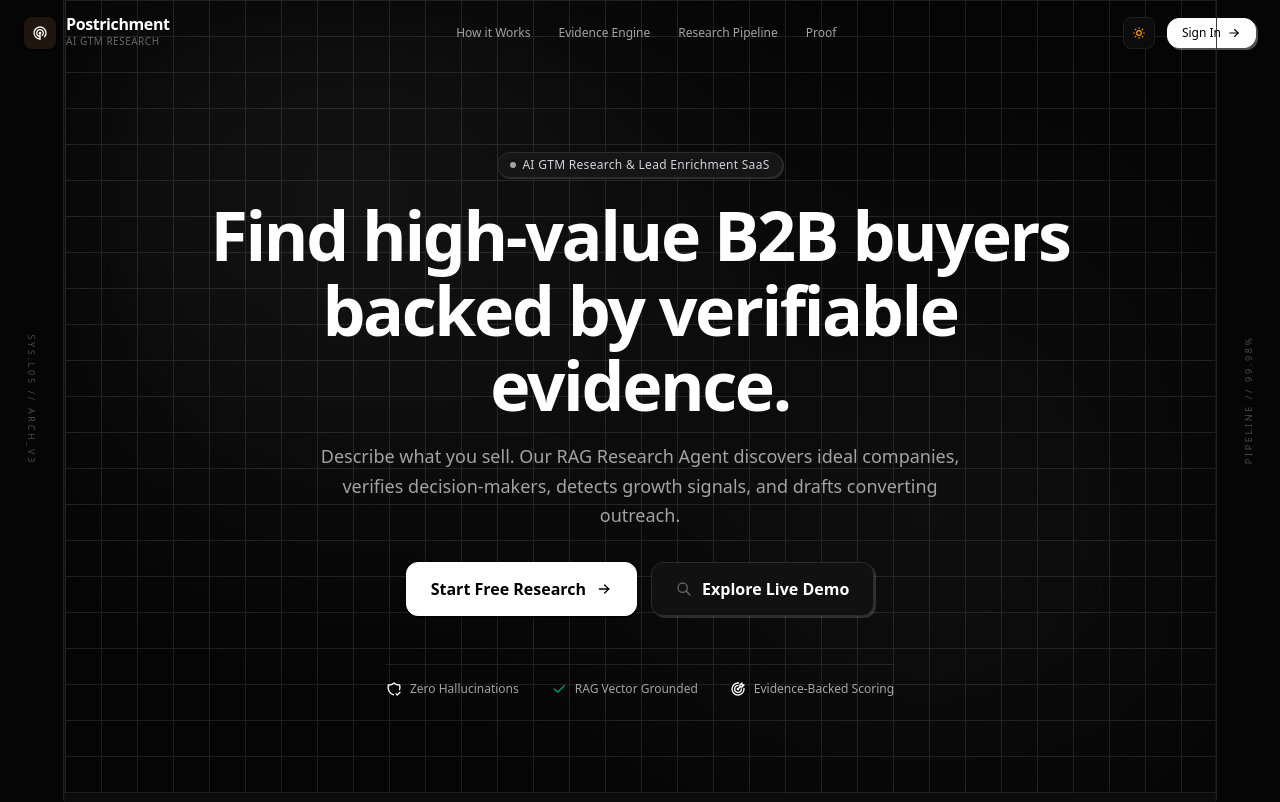
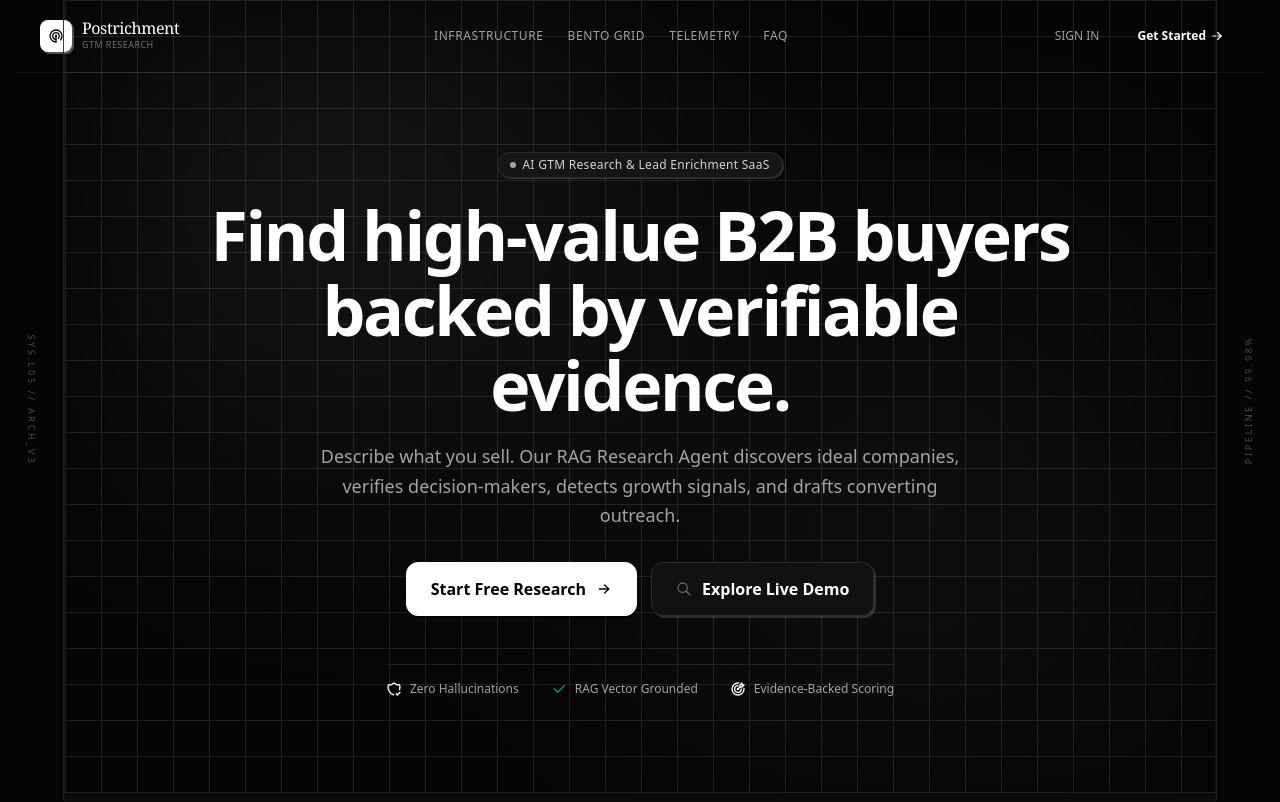
Before and after one commit to fit-edoc/prostichemet, a Next.js app in the folder frontend/: page / in a window 1280 px wide. Shown: the top 802 px of the page. Built offline with nearby package versions, Linux system fonts and the light colour scheme; no server answers.

Commit message:
feat(nav): implement scroll-aware floating pill island dock navbar

```diff
--- a/frontend/src/components/common/Navbar.tsx
+++ b/frontend/src/components/common/Navbar.tsx
@@ -3,15 +3,12 @@
 import * as React from "react";
 import Link from "next/link";
 import { useRouter } from "next/navigation";
-import { Button } from "../ui/Button";
 import { useAppDispatch, useAppSelector } from "../../hooks/useRedux";
-import { toggleTheme } from "../../store/slices/uiSlice";
-import { fetchCurrentUser } from "../../store/slices/authSlice";
+import { fetchCurrentUser, logout } from "../../store/slices/authSlice";
+import { signOut } from "next-auth/react";
 import { UserProfileDropdown } from "./UserProfileDropdown";
 import {
   IconArrowRight,
-  IconSun,
-  IconMoon,
   IconRadar2,
   IconMenu2,
   IconX,
@@ -21,187 +18,213 @@ import {
 export function Navbar() {
   const router = useRouter();
   const dispatch = useAppDispatch();
-  const theme = useAppSelector((state) => state.ui.theme);
   const { user, token } = useAppSelector((state) => state.auth);
   const [isScrolled, setIsScrolled] = React.useState(false);
   const [mobileMenuOpen, setMobileMenuOpen] = React.useState(false);
 
+  const handleLogout = async () => {
+    setMobileMenuOpen(false);
+    dispatch(logout());
+    try {
+      await signOut({ redirect: false });
+    } catch {
+      // ignore
+    }
+    router.push("/login");
+  };
+
   React.useEffect(() => {
     const handleScroll = () => {
-      setIsScrolled(window.scrollY > 20);
+      setIsScrolled(window.scrollY > 30);
     };
-    window.addEventListener("scroll", handleScroll);
+    window.addEventListener("scroll", handleScroll, { passive: true });
     return () => window.removeEventListener("scroll", handleScroll);
   }, []);
 
+  const hasFetchedUserRef = React.useRef(false);
+
   React.useEffect(() => {
-    if (token && !user) {
+    if (token && !user && !hasFetchedUserRef.current) {
+      hasFetchedUserRef.current = true;
       dispatch(fetchCurrentUser());
     }
   }, [token, user, dispatch]);
 
   return (
     <header
-      className={`fixed top-0 left-0 right-0 z-50 transition-all duration-200 ${
+      className={`fixed left-0 right-0 z-50 transition-all duration-300 ease-out flex justify-center px-4 ${
         isScrolled
-          ? "bg-[var(--bg-surface)]/90 backdrop-blur-md border-b border-[var(--border-subtle)] shadow-[var(--shadow-xs)] py-3"
-          : "bg-transparent py-4"
+          ? "top-3"
+          : "top-0"
       }`}
     >
-      <div className="max-w-7xl mx-auto px-6 flex items-center justify-between">
+      <div
+        className={`w-full transition-all duration-300 flex items-center justify-between ${
+          isScrolled
+            ? "max-w-4xl py-2.5 px-5 rounded-xl bg-[#0c0c0c]/90 backdrop-blur-md border border-[#262626] shadow-[2px_2px_0px_rgba(255,255,255,0.2)]"
+            : "max-w-7xl py-5 px-6 bg-transparent border-b border-white/[0.06]"
+        }`}
+      >
         {/* Brand Logo */}
         <Link href="/" className="flex items-center gap-2.5 group">
-          <div className="w-8 h-8 rounded-lg bg-[#20150F] text-[#FAF9F7] dark:bg-[#FAF9F7] dark:text-[#120D0A] flex items-center justify-center font-bold text-sm shadow-[var(--shadow-xs)] group-hover:scale-105 transition-transform">
+          <div className="w-8 h-8 rounded-lg bg-white text-black flex items-center justify-center font-bold text-sm shadow-[2px_2px_0px_rgba(255,255,255,0.3)] group-hover:scale-105 transition-transform">
             <IconRadar2 className="w-4 h-4" />
           </div>
           <div className="flex flex-col">
-            <span className="font-bold text-base tracking-tight text-[var(--text-primary)] leading-none">
+            <span className="font-serif text-base tracking-tight text-white leading-none">
               Postrichment
             </span>
-            <span className="text-[10px] text-[var(--text-muted)] tracking-wider font-mono uppercase mt-0.5">
-              AI GTM Research
+            <span className="text-[9px] text-zinc-500 tracking-wider font-mono uppercase mt-0.5">
+              GTM Research
             </span>
           </div>
         </Link>
 
         {/* Desktop Navigation Links */}
-        <nav className="hidden md:flex items-center gap-7 text-xs font-medium text-[var(--text-secondary)]">
+        <nav className="hidden md:flex items-center gap-6 text-xs font-mono uppercase tracking-wider text-zinc-400">
+          <a
+            href="#pipeline-preview"
+            className="hover:text-white transition-colors"
+          >
+            Infrastructure
+          </a>
           <a
             href="#features"
-            className="hover:text-[var(--text-primary)] transition-colors"
+            className="hover:text-white transition-colors"
           >
-            How it Works
-          </a>
-          <a
-            href="#evidence"
-            className="hover:text-[var(--text-primary)] transition-colors"
-          >
-            Evidence Engine
-          </a>
-          <a
-            href="#workflow"
-            className="hover:text-[var(--text-primary)] transition-colors"
-          >
-            Research Pipeline
+            Bento Grid
           </a>
           <a
             href="#testimonials"
-            className="hover:text-[var(--text-primary)] transition-colors"
+            className="hover:text-white transition-colors"
           >
-            Proof
+            Telemetry
+          </a>
+          <a
+            href="#faq"
+            className="hover:text-white transition-colors"
+          >
+            FAQ
           </a>
         </nav>
 
         {/* Action Controls */}
         <div className="flex items-center gap-3">
-          {/* Theme Toggle Button */}
-          <button
-            onClick={() => {
-              dispatch(toggleTheme());
-              const next = theme === "dark" ? "light" : "dark";
-              document.documentElement.setAttribute("data-theme", next);
-            }}
-            aria-label="Toggle Theme"
-            className="w-8 h-8 rounded-lg border border-[var(--border-subtle)] bg-[var(--bg-surface)] hover:bg-[var(--bg-elevated)] flex items-center justify-center text-[var(--text-secondary)] hover:text-[var(--text-primary)] transition-all cursor-pointer"
-          >
-            {theme === "dark" ? (
-              <IconSun className="w-3.5 h-3.5 text-amber-500" />
-            ) : (
-              <IconMoon className="w-3.5 h-3.5" />
-            )}
-          </button>
-
           {/* Authenticated State: UserProfileDropdown & Dashboard Link */}
           {token || user ? (
-            <div className="flex items-center gap-2">
-              <Button
-                variant="secondary"
-                size="sm"
+            <div className="flex items-center gap-2.5">
+              <button
                 onClick={() => router.push("/dashboard")}
-                leftIcon={<IconLayoutDashboard className="w-3.5 h-3.5" />}
-                className="hidden sm:inline-flex"
+                className="btn-dark-xl px-4 py-2 flex items-center gap-1.5 text-xs font-medium cursor-pointer"
               >
-                Dashboard
-              </Button>
+                <IconLayoutDashboard className="w-3.5 h-3.5 text-white" />
+                <span>Dashboard</span>
+              </button>
               <UserProfileDropdown />
             </div>
           ) : (
-            /* Unauthenticated State: Sign in button */
-            <Button
-              variant="primary"
-              size="sm"
+            <div className="hidden sm:flex items-center gap-2.5">
+              <button
                 onClick={() => router.push("/login")}
-              rightIcon={<IconArrowRight className="w-3.5 h-3.5" />}
-              className="hidden sm:inline-flex"
+                className="text-xs font-mono uppercase text-zinc-400 hover:text-white px-3 py-2 transition-colors cursor-pointer"
               >
                 Sign In
-            </Button>
+              </button>
+              <button
+                onClick={() => router.push("/login")}
+                className="btn-invert-xl px-4 py-2 flex items-center gap-1 text-xs font-semibold cursor-pointer group"
+              >
+                <span>Get Started</span>
+                <IconArrowRight className="w-3.5 h-3.5 transition-transform group-hover:translate-x-0.5" />
+              </button>
+            </div>
           )}
 
-          {/* Mobile Menu Toggle */}
+          {/* Mobile Hamburger Toggle */}
           <button
             onClick={() => setMobileMenuOpen(!mobileMenuOpen)}
-            className="md:hidden w-8 h-8 rounded-lg border border-[var(--border-subtle)] bg-[var(--bg-surface)] flex items-center justify-center text-[var(--text-primary)]"
+            aria-label="Toggle Menu"
+            className="md:hidden w-8 h-8 rounded-lg border border-[#2B2B2B] bg-[#141414] flex items-center justify-center text-zinc-300 hover:text-white transition-all cursor-pointer"
           >
             {mobileMenuOpen ? <IconX className="w-4 h-4" /> : <IconMenu2 className="w-4 h-4" />}
           </button>
         </div>
       </div>
 
-      {/* Mobile Dropdown Menu */}
+      {/* Mobile Drawer Menu */}
       {mobileMenuOpen && (
-        <div className="md:hidden px-6 pt-3 pb-5 bg-[var(--bg-surface)] border-b border-[var(--border-subtle)] space-y-3">
+        <div className="md:hidden absolute top-full left-4 right-4 mt-2 p-5 rounded-xl bg-[#0E0E0E] border border-[#2B2B2B] shadow-[2px_2px_0px_rgba(255,255,255,0.2)] flex flex-col gap-4 text-xs font-mono">
+          <a
+            href="#pipeline-preview"
+            onClick={() => setMobileMenuOpen(false)}
+            className="text-zinc-300 hover:text-white py-1.5"
+          >
+            INFRASTRUCTURE
+          </a>
           <a
             href="#features"
             onClick={() => setMobileMenuOpen(false)}
-            className="block text-xs font-medium text-[var(--text-secondary)] hover:text-[var(--text-primary)]"
+            className="text-zinc-300 hover:text-white py-1.5"
           >
-            How it Works
+            BENTO GRID
           </a>
           <a
-            href="#evidence"
+            href="#testimonials"
             onClick={() => setMobileMenuOpen(false)}
-            className="block text-xs font-medium text-[var(--text-secondary)] hover:text-[var(--text-primary)]"
+            className="text-zinc-300 hover:text-white py-1.5"
           >
-            Evidence Engine
+            TELEMETRY
           </a>
           <a
-            href="#workflow"
+            href="#faq"
             onClick={() => setMobileMenuOpen(false)}
-            className="block text-xs font-medium text-[var(--text-secondary)] hover:text-[var(--text-primary)]"
+            className="text-zinc-300 hover:text-white py-1.5"
           >
-            Research Pipeline
+            FAQ
           </a>
 
+          <div className="pt-3 border-t border-[#222222] flex flex-col gap-2">
             {token || user ? (
-            <div className="space-y-2 pt-2 border-t border-[var(--border-subtle)]">
-              <Button
-                variant="primary"
-                size="sm"
+              <>
+                <button
                   onClick={() => {
                     setMobileMenuOpen(false);
                     router.push("/dashboard");
                   }}
-                className="w-full"
-                leftIcon={<IconLayoutDashboard className="w-3.5 h-3.5" />}
+                  className="btn-dark-xl w-full py-2.5 text-center font-medium"
                 >
                   Go to Dashboard
-              </Button>
-            </div>
+                </button>
+                <button
+                  onClick={handleLogout}
+                  className="w-full py-2.5 text-center text-red-400 hover:text-red-300"
+                >
+                  Log Out
+                </button>
+              </>
             ) : (
-            <Button
-              variant="primary"
-              size="sm"
+              <>
+                <button
                   onClick={() => {
                     setMobileMenuOpen(false);
                     router.push("/login");
                   }}
-              className="w-full"
-              rightIcon={<IconArrowRight className="w-3.5 h-3.5" />}
+                  className="w-full py-2 text-zinc-400 hover:text-white"
                 >
                   Sign In
-            </Button>
+                </button>
+                <button
+                  onClick={() => {
+                    setMobileMenuOpen(false);
+                    router.push("/login");
+                  }}
+                  className="btn-invert-xl w-full py-2.5 text-center font-semibold"
+                >
+                  Get Started Free
+                </button>
+              </>
             )}
+          </div>
         </div>
       )}
     </header>
```
Lines whose indentation alone changed are shown as unchanged.
